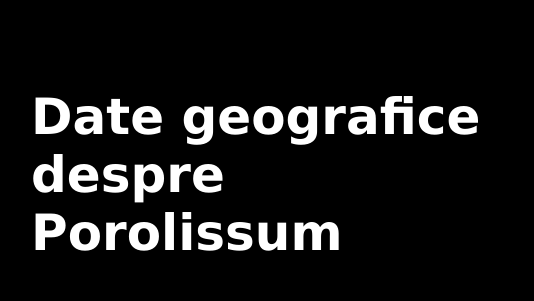
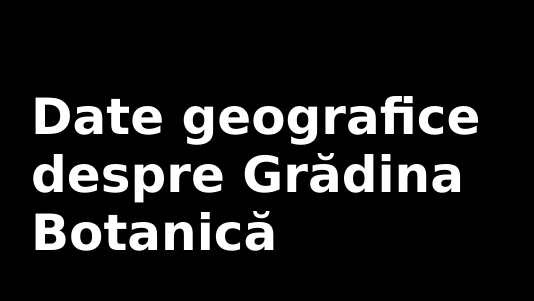
Before and after one commit to dar1acr/ex-salaj, a plain HTML site: page aux pages/adult-turism/auxiliar pages/gradina_botanica.html in a window 1280 px wide. Shown: the part 2540-2841 px from the top of the page, 119-653 px from the left. Drawn offline with Linux system fonts and the light colour scheme; a web font is replaced by a local one.

Commit message:
Update gradina_botanica.html

```diff
--- a/aux pages/adult-turism/auxiliar pages/gradina_botanica.html
+++ b/aux pages/adult-turism/auxiliar pages/gradina_botanica.html
@@ -268,7 +268,7 @@
     </div>
     <div class="section">
         <div class="text-box">
-            <h2>Date geografice despre Porolissum</h2>
+            <h2>Date geografice despre Grădina Botanică</h2>
             <p>Situată în orașul Jibou, județul Sălaj, grădina se întinde pe aproximativ 25 hectare. Este amplasată pe
                 malul Someșului, într-o zonă colinară cu microclimat favorabil dezvoltării plantelor. Coordonatele
                 aproximative sunt 47°16′N și 23°15′E.</p>
@@ -326,4 +326,5 @@
 
 </body>
 
+
 </html>
```
